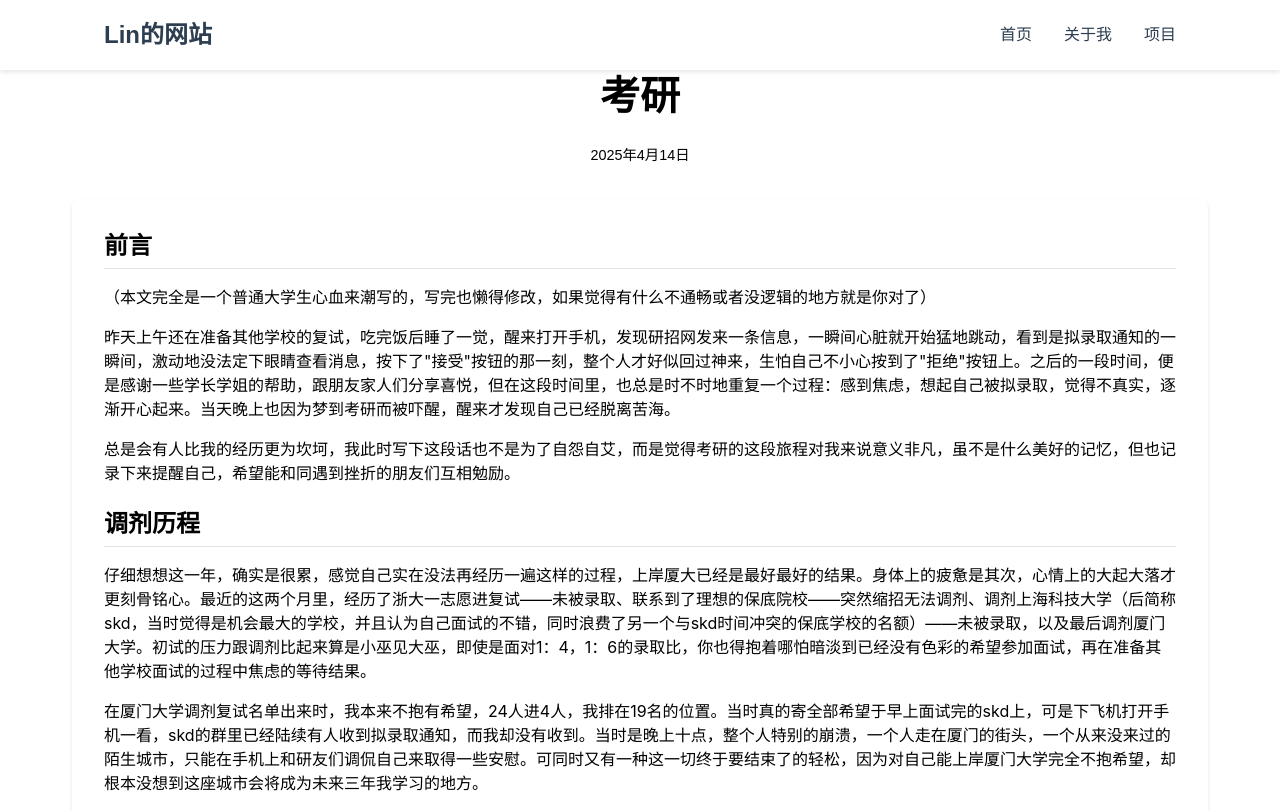
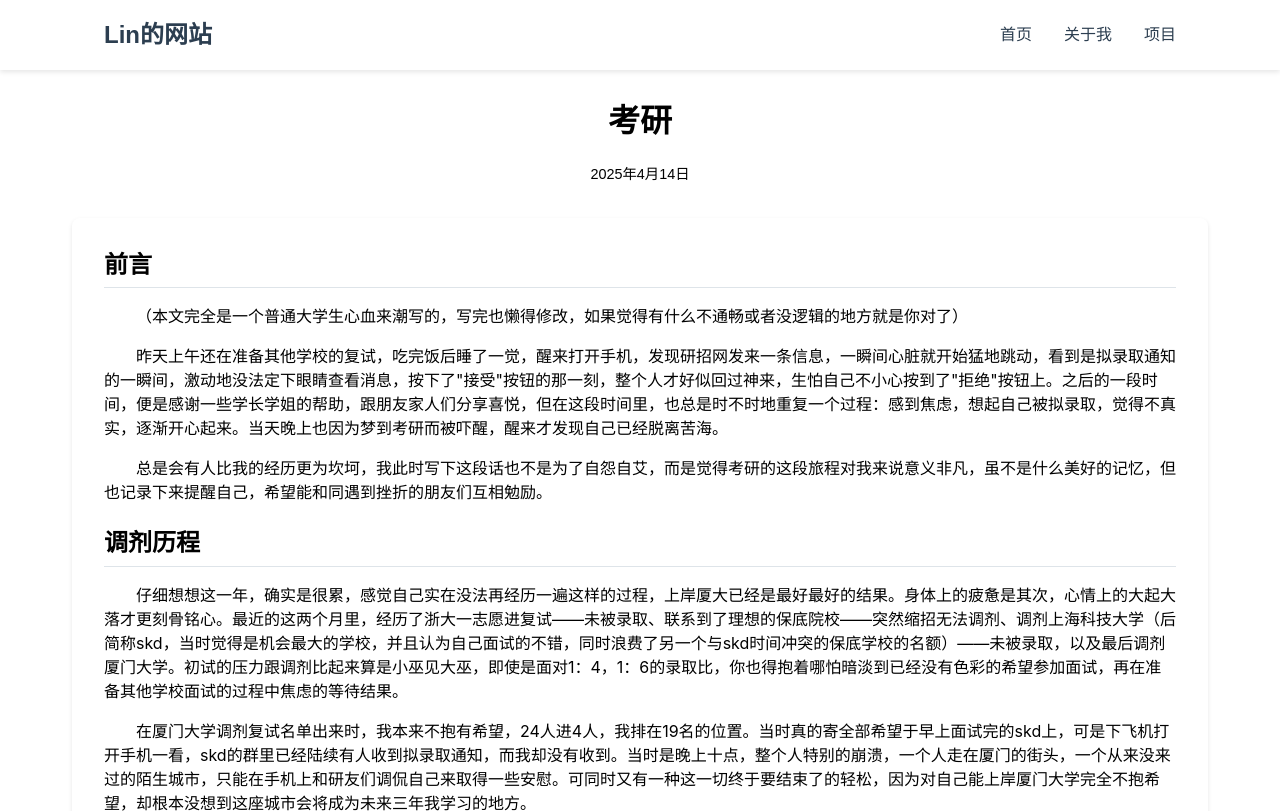
Before and after one commit to LiNnnNl/person-web, a plain HTML site: page blog/kaoyan.html in a window 1280 px wide. Shown: the top 811 px of the page. Drawn offline with nearby package versions, Linux system fonts and the light colour scheme.

Commit message:
更新说明

```diff
--- a/blog/kaoyan.html
+++ b/blog/kaoyan.html
@@ -17,6 +17,10 @@
             text-align: center;
             margin-bottom: 2rem;
         }
+        .article-header h1 {
+            margin-top: 2rem;
+            margin-bottom: 1rem;
+        }
         .article-date {
             color: #000;
             font-size: 0.9rem;
@@ -27,6 +31,10 @@
             border-radius: 8px;
             box-shadow: 0 2px 4px rgba(0,0,0,0.1);
             color: #000;
+        }
+        .markdown-body p {
+            text-indent: 2em;
+            margin-bottom: 1em;
         }
         .back-link {
             display: inline-block;
@@ -39,10 +47,6 @@
         }
         h1, h2, h3 {
             color: #000;
-        }
-        .article-header h1 {
-            font-size: 2.5rem;
-            margin-bottom: 1rem;
         }
     </style>
 </head>
```
